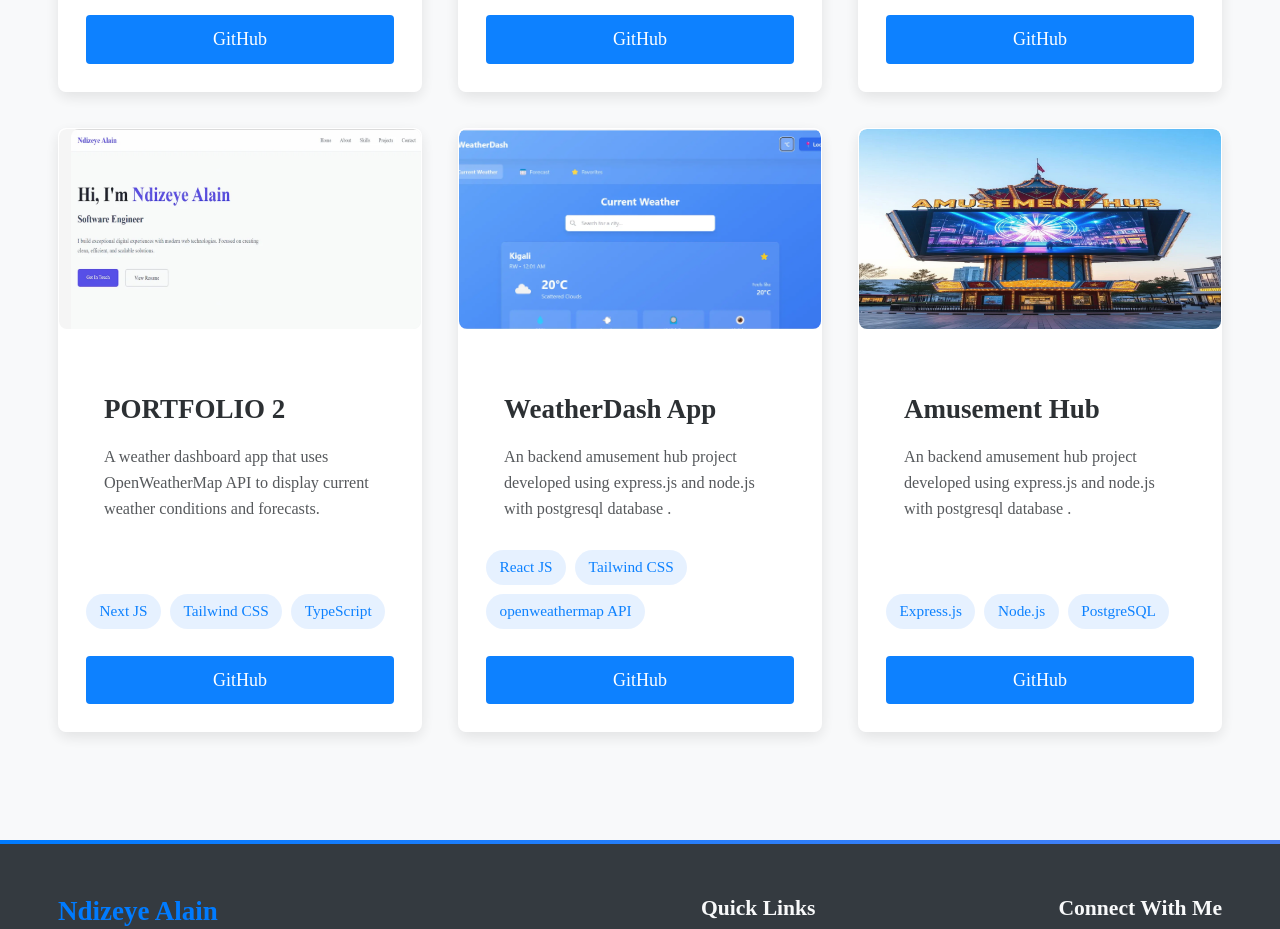
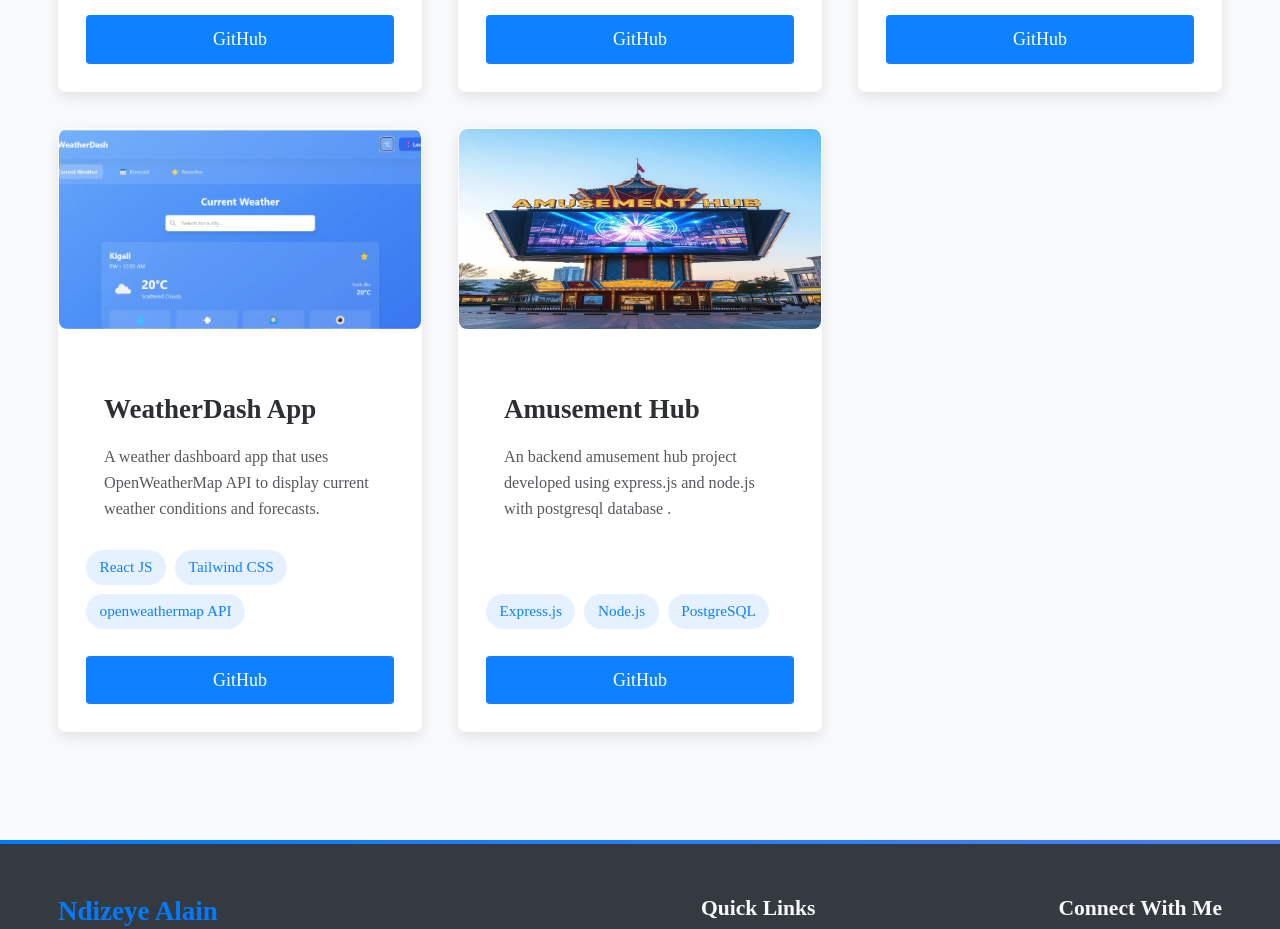
Before and after one commit to Alaindeve1/portfolio-website, a React (Create React App) app: page /projects in a window 1280 px wide. Shown: the part 1060-1989 px from the top of the page. Built offline with nearby package versions, Linux system fonts and the light colour scheme.

Commit message:
Updated the project's data to the removal of the second portfolio

```diff
--- a/src/data/projectsData.js
+++ b/src/data/projectsData.js
@@ -38,18 +38,9 @@ const projectsData = [
     githubLink: "https://github.com/Alaindeve1/the-fox-website",
     category: "frontend",
   },
+
   {
     id: 4,
-    title: "PORTFOLIO 2",
-    description: "A portfolio website using Next JS, Tailwind CSS, and TypeScript.",
-    technologies: ["Next JS", "Tailwind CSS", "TypeScript"],
-    image: "/assets/images/nextjs.webp",
-    fallbackImage: "/assets/images/nextjs.png",
-    githubLink: "https://github.com/Alaindeve1/typescript-nextjs",
-    category: "frontend",
-  },
-  {
-    id: 5,
     title: "WeatherDash App",
     description:
       "A weather dashboard app that uses OpenWeatherMap API to display current weather conditions and forecasts.",
```
